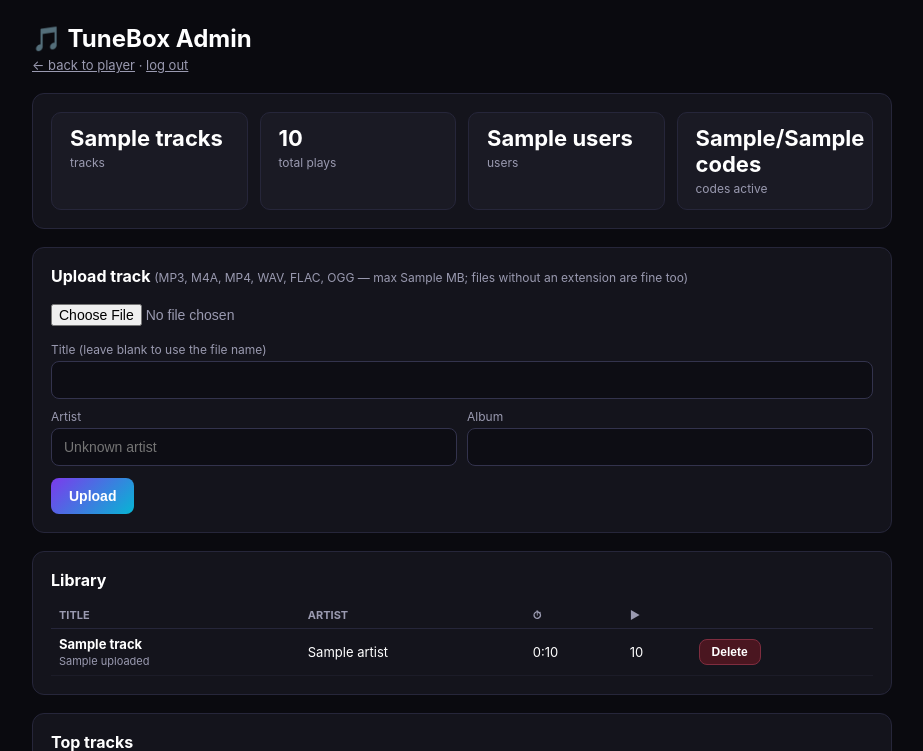
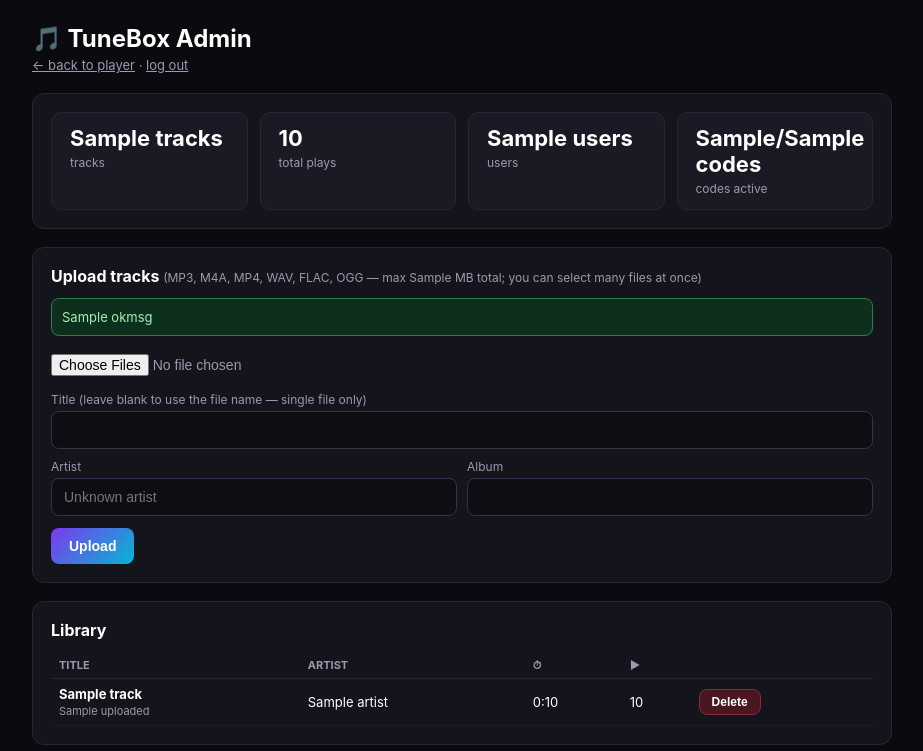
Before and after one commit to biggestwolf8-code/myanmar-bots, a Flask app: template gpt-web/templates/admin.html in a window 1280 px wide. Shown: the top 751 px of the page, without its empty margins (178-1101 px from the left). Run offline with Flask 3, Linux system fonts and the light colour scheme; the template is opened without the code that fills it: most values are stand-ins (such as "Sample title", 1, 10 or a date in 2020).

Commit message:
TuneBox v3.1: multi-file bulk upload in admin

```diff
--- a/music-web/app.py
+++ b/music-web/app.py
@@ -65,7 +65,7 @@ app = Flask(__name__, template_folder=os.path.join(BASE_DIR, "templates"))
 app.config["MAX_CONTENT_LENGTH"] = MAX_UPLOAD_MB * 1024 * 1024
 app.permanent_session_lifetime = datetime.timedelta(days=90)
 
-TUNEBOX_VERSION = "3.0"
+TUNEBOX_VERSION = "3.1"
 
 
 # ---------------------------------------------------------------- storage
@@ -522,9 +522,14 @@ def admin():
     err = request.args.get("err")
     errmsg = {"notaudio": "That file couldn't be read as audio. Please choose an MP3, M4A, MP4, WAV, FLAC or OGG file.",
               "nofile": "No file was chosen — please pick a file first."}.get(err)
+    okmsg = None
+    if request.args.get("ok"):
+        okmsg = request.args["ok"] + " track(s) uploaded ✓"
+        if request.args.get("bad"):
+            okmsg += " (" + request.args["bad"] + " skipped — not audio)"
     now_iso = datetime.datetime.now(datetime.timezone.utc).isoformat()
     return render_template(
-        "admin.html", need_login=False, errmsg=errmsg,
+        "admin.html", need_login=False, errmsg=errmsg, okmsg=okmsg,
         reset_email=request.args.get("reset_email"),
         reset_pw=request.args.get("reset_pw"),
         track_list=[(tid, public_track(tid, t), t.get("uploaded_at", ""))
@@ -556,12 +561,31 @@ def admin_logout():
 def admin_upload():
     if not admin_ok():
         abort(403)
-    f = request.files.get("file")
-    if not f or not f.filename:
+    files = [f for f in request.files.getlist("file") if f and f.filename]
+    if not files:
         return redirect("/admin?err=nofile")
-    # Save first, then validate the actual content (not just the extension):
-    # phones often send audio files with missing or odd filenames.
+    title = (request.form.get("title") or "").strip()
+    artist = (request.form.get("artist") or "").strip()[:120] or "Unknown artist"
+    album = (request.form.get("album") or "").strip()[:120]
     os.makedirs(TRACKS_DIR, exist_ok=True)
+    ok, bad = 0, 0
+    for f in files:
+        # a typed title only applies when uploading a single file
+        if _ingest_upload(f, title if len(files) == 1 else "", artist, album):
+            ok += 1
+        else:
+            bad += 1
+    save_all()
+    if ok == 0:
+        return redirect("/admin?err=notaudio")
+    url = "/admin?ok=" + str(ok)
+    if bad:
+        url += "&bad=" + str(bad)
+    return redirect(url)
+
+
+def _ingest_upload(f, title, artist, album):
+    """Validate and store one uploaded file. Returns True on success."""
     tmp = os.path.join(TRACKS_DIR, ".tmp_" + secrets.token_hex(8))
     f.save(tmp)
     try:
@@ -578,7 +602,7 @@ def admin_upload():
             os.remove(tmp)
         except OSError:
             pass
-        return redirect("/admin?err=notaudio")
+        return False
 
     duration = int(getattr(audio.info, "length", 0) or 0)
     ext = _upload_ext(f, audio)
@@ -587,11 +611,8 @@ def admin_upload():
     path = os.path.join(TRACKS_DIR, filename)
     os.replace(tmp, path)
 
-    title = (request.form.get("title") or "").strip()
     if not title:
         title = os.path.splitext(f.filename)[0][:120] or "Untitled"
-    artist = (request.form.get("artist") or "").strip()[:120] or "Unknown artist"
-    album = (request.form.get("album") or "").strip()[:120]
 
     tracks[tid] = {"title": title[:120], "artist": artist, "album": album,
                    "ext": ext, "file": filename,
@@ -599,8 +620,7 @@ def admin_upload():
                    "size": os.path.getsize(path),
                    "uploaded_at": datetime.datetime.now(datetime.timezone.utc).isoformat()[:16].replace("T", " "),
                    "plays": 0}
-    save_all()
-    return redirect("/admin")
+    return True
 
 
 @app.route("/admin/delete/<tid>", methods=["POST"])
--- a/music-web/templates/admin.html
+++ b/music-web/templates/admin.html
@@ -68,11 +68,12 @@
   </div>
 
   <div class="card">
-    <h2>Upload track <span style="color:#9a9ab0;font-weight:400;font-size:12px">(MP3, M4A, MP4, WAV, FLAC, OGG — max {{ max_mb }} MB; files without an extension are fine too)</span></h2>
+    <h2>Upload tracks <span style="color:#9a9ab0;font-weight:400;font-size:12px">(MP3, M4A, MP4, WAV, FLAC, OGG — max {{ max_mb }} MB total; you can select many files at once)</span></h2>
     {% if errmsg %}<div class="err">{{ errmsg }}</div>{% endif %}
+    {% if okmsg %}<div class="ok">{{ okmsg }}</div>{% endif %}
     <form method="post" action="/admin/upload" enctype="multipart/form-data">
-      <input type="file" name="file" required>
-      <label>Title (leave blank to use the file name)</label>
+      <input type="file" name="file" multiple required>
+      <label>Title (leave blank to use the file name — single file only)</label>
       <input type="text" name="title" maxlength="120">
       <div class="row2">
         <div><label>Artist</label><input type="text" name="artist" maxlength="120" placeholder="Unknown artist"></div>
```
